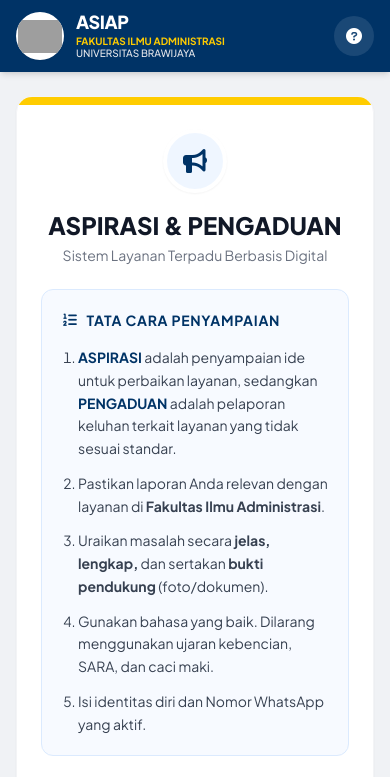
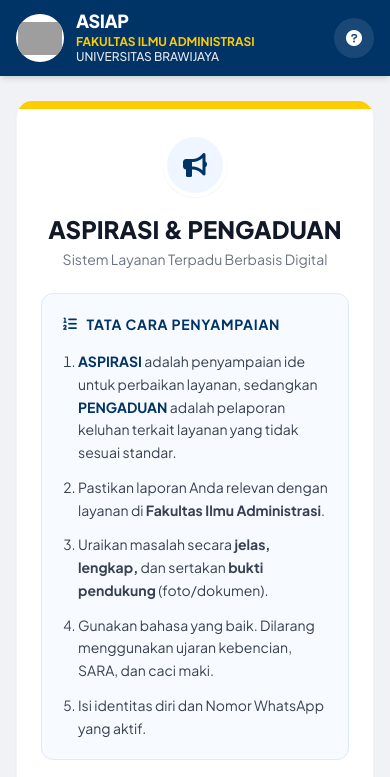
Before and after one commit to aresdinasty-ub/asiap, a plain HTML site: page Index.html in a window 390 px wide. Shown: the top 777 px of the page. Drawn offline with nearby package versions, Linux system fonts and the light colour scheme; grey boxes are pictures that could not be loaded.

Commit message:
Update Index.html

```diff
--- a/Index.html
+++ b/Index.html
@@ -88,8 +88,8 @@
                 </div>
                 <div class="flex flex-col justify-center">
                     <h1 class="text-lg sm:text-xl font-extrabold leading-none tracking-tight mb-1">ASIAP</h1>
-                    <p class="text-[10px] sm:text-xs text-ubyellow font-bold leading-tight uppercase">Fakultas Ilmu Administrasi</p>
-                    <p class="text-[10px] sm:text-xs text-gray-200 font-medium leading-tight uppercase">Universitas Brawijaya</p>
+                    <p class="text-[12px] sm:text-xs text-ubyellow font-bold leading-tight uppercase">Fakultas Ilmu Administrasi</p>
+                    <p class="text-[12px] sm:text-xs text-gray-200 font-medium leading-tight uppercase">Universitas Brawijaya</p>
                 </div>
             </div>
             <!-- Tombol Bantuan -->
```
